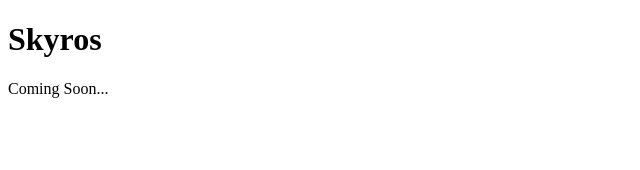
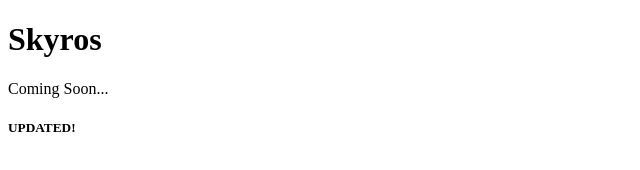
Before and after one commit to oLabsInc/Skyros, a plain HTML site: page index.html in a window 1280 px wide. Shown: the full height of the page, 0-640 px from the left. Drawn offline with Linux system fonts and the light colour scheme.

Commit message:
added updated text

```diff
--- a/index.html
+++ b/index.html
@@ -13,5 +13,9 @@
 <body>
     <h1>Skyros</h1>
     <p>Coming Soon...</p>
+
+
+
+    <h5>UPDATED!</h5>
 </body>
 </html>
```
